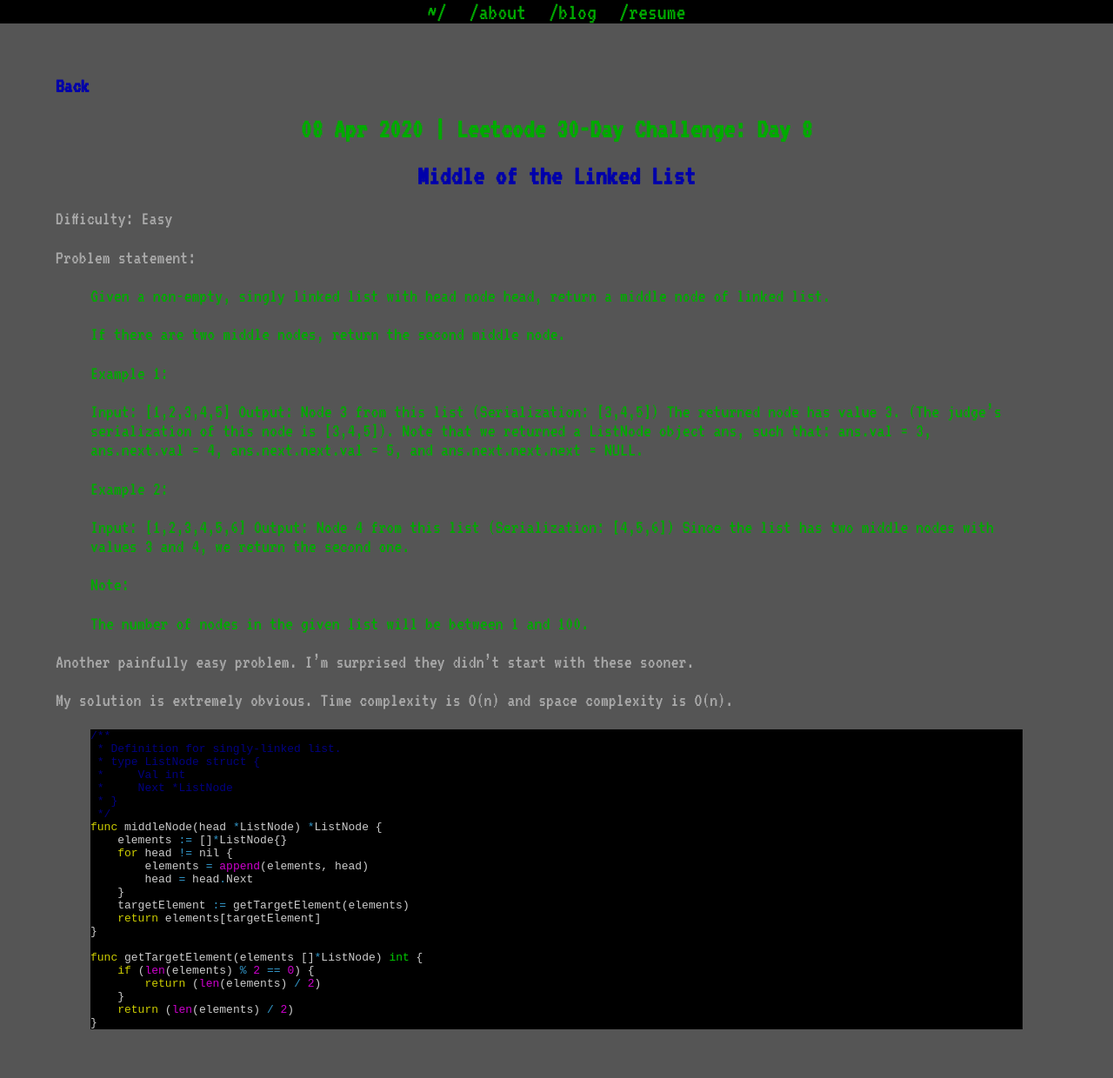
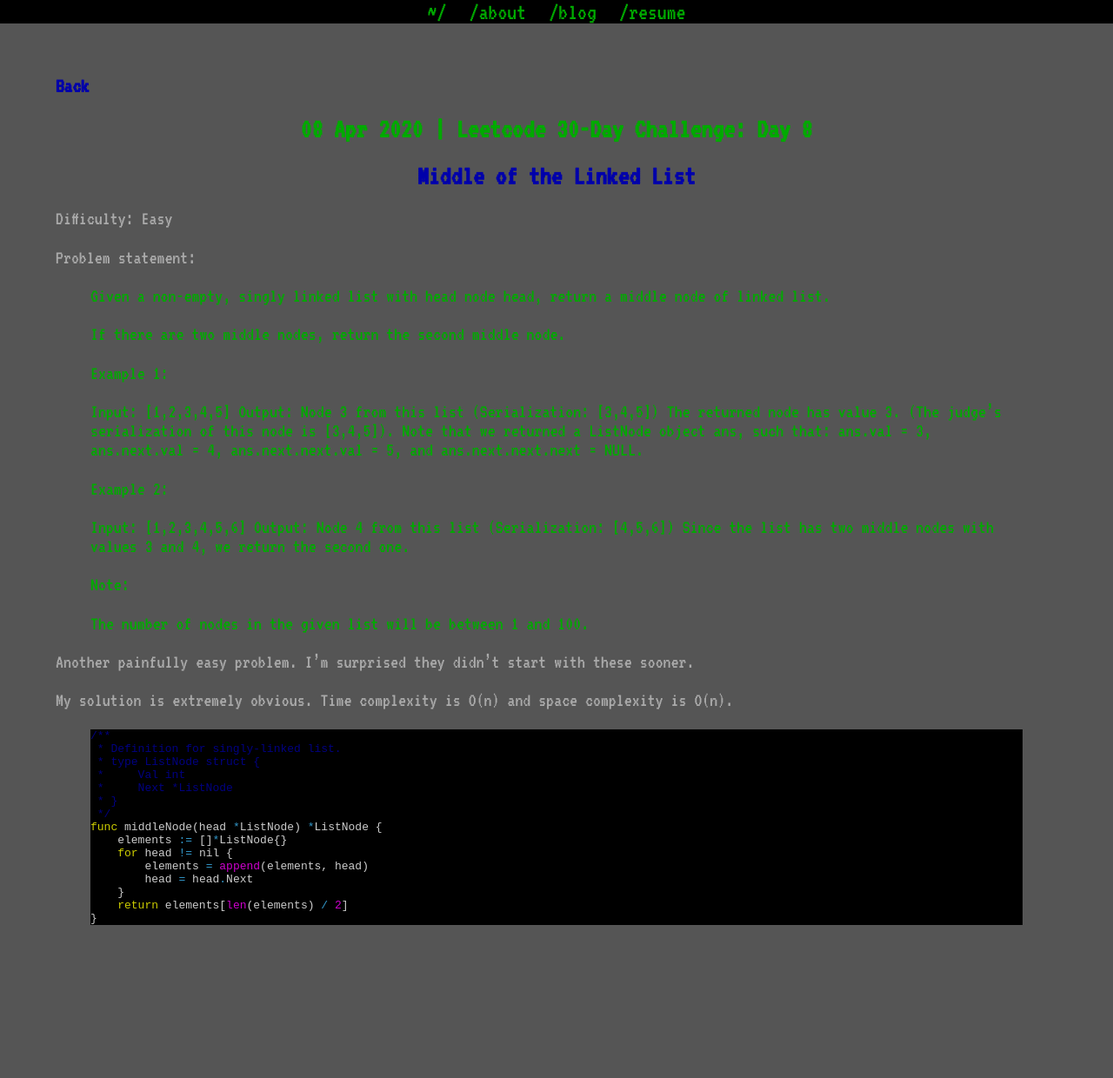
Before and after one commit to bartenbach/proxa.github.io, a Jekyll site: the page built from _posts/2020-04-08-leetcode-day-8.markdown, in a window 1280 px wide. Shown: the whole page at 87% size. Built offline with Jekyll 4.4.1, drawn with Linux system fonts in a browser that asks for light colours; after the commit the page ends 1120 px from its top, so only the background shows below that.

Commit message:
Updated with better solution

```diff
--- a/_posts/2020-04-08-leetcode-day-7.markdown
+++ b/_posts/2020-04-08-leetcode-day-8.markdown
@@ -52,14 +52,6 @@ func middleNode(head *ListNode) *ListNode {
         elements = append(elements, head)
         head = head.Next
     }
-    targetElement := getTargetElement(elements)
-    return elements[targetElement]
-}
-
-func getTargetElement(elements []*ListNode) int {
-    if (len(elements) % 2 == 0) {
-        return (len(elements) / 2)
-    }
-    return (len(elements) / 2)
+    return elements[len(elements) / 2]
 }
 {% endhighlight %}
```
